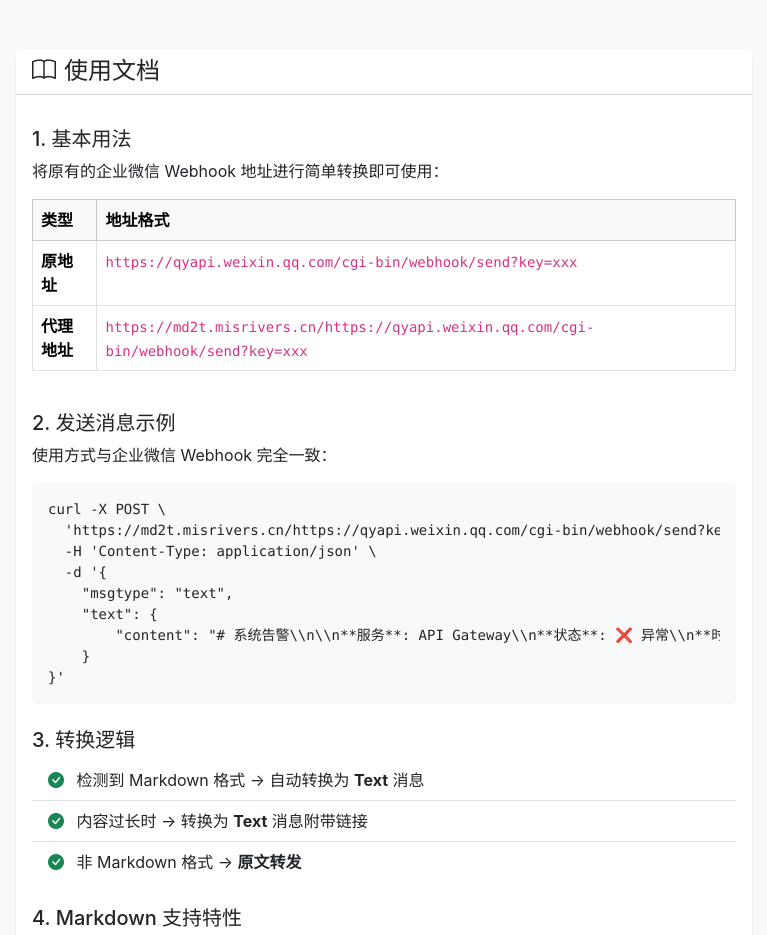
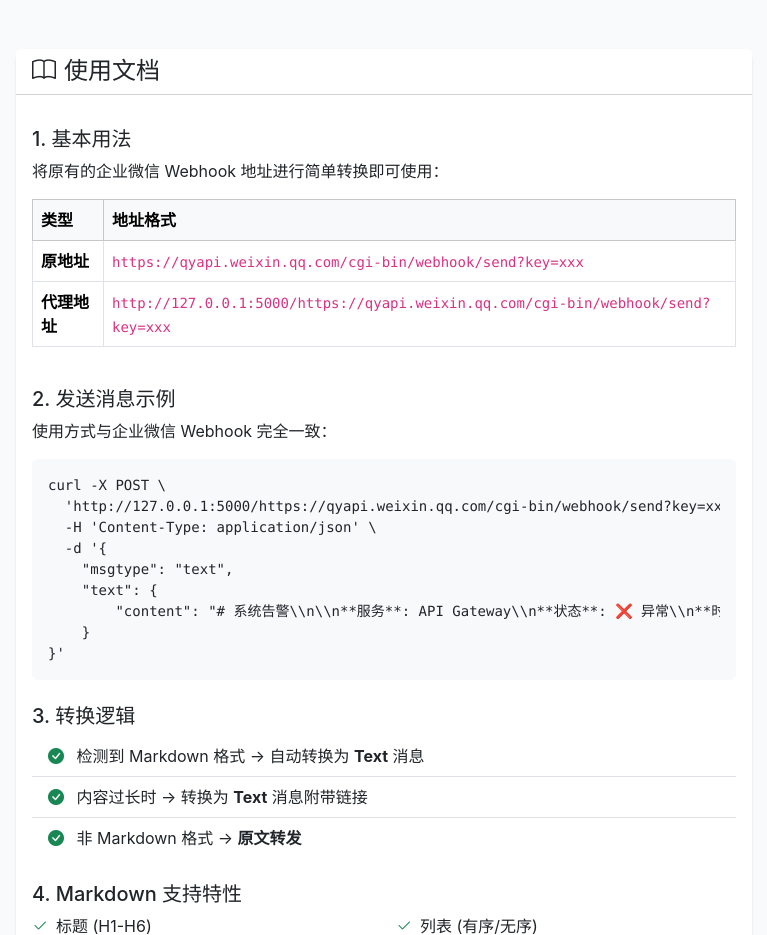
Before and after one commit to MisRivers/md2t, a Flask app: page / in a window 1280 px wide. Shown: the part 680-1615 px from the top of the page, without its empty margins (256-1023 px from the left). Run offline with Flask 3, Linux system fonts and the light colour scheme.

Commit message:
feat: 优化项目配置与更新README
Co-authored-by: traeagent <traeagent@users.noreply.github.com>

```diff
--- a/app.py
+++ b/app.py
@@ -29,6 +29,7 @@ class Config:
     SQLALCHEMY_TRACK_MODIFICATIONS = False
     ADMIN_USERNAME = os.environ.get('ADMIN_USERNAME') or 'admin'
     ADMIN_PASSWORD_HASH = os.environ.get('ADMIN_PASSWORD_HASH') or 'scrypt:32768:8:1$aMwbN4Eo7R13BKFJ$8b7e0dd3bfa4ac758a1ab2a5fd20d3c2415089adad6ec7f4d9edf72b12a6c89e1d20979eed01419a04418ce4af380ed4673153234977ecc0601f1c358e9ecdd1'
+    DOMAIN = os.environ.get('DOMAIN') or 'http://127.0.0.1:5000'
     BASE_URL = os.environ.get('BASE_URL') or 'http://127.0.0.1:5000'
     MAX_CONTENT_LENGTH = 10 * 1024 * 1024  # 10MB
     PERMANENT_SESSION_LIFETIME = timedelta(hours=24)
@@ -324,7 +325,7 @@ def require_admin(f):
 @app.route('/')
 def index():
     """首页"""
-    return render_template('index.html')
+    return render_template('index.html', domain=app.config['DOMAIN'])
 
 
 def get_admin_password_hash():
--- a/docker-compose.yml
+++ b/docker-compose.yml
@@ -11,6 +11,7 @@ services:
       - SECRET_KEY=${SECRET_KEY:-change-me-in-production}
       - ADMIN_USERNAME=${ADMIN_USERNAME:-admin}
       - ADMIN_PASSWORD_HASH=${ADMIN_PASSWORD_HASH}
+      - DOMAIN=${DOMAIN:-http://localhost}
       - BASE_URL=${BASE_URL:-http://localhost:5000}
       - DATABASE_URL=sqlite:///data/md2t.db
     volumes:
--- a/templates/index.html
+++ b/templates/index.html
@@ -83,7 +83,7 @@
                                 </tr>
                                 <tr>
                                     <td><strong>代理地址</strong></td>
-                                    <td><code>https://md2t.misrivers.cn/https://qyapi.weixin.qq.com/cgi-bin/webhook/send?key=xxx</code></td>
+                                    <td><code>{{ domain }}/https://qyapi.weixin.qq.com/cgi-bin/webhook/send?key=xxx</code></td>
                                 </tr>
                             </tbody>
                         </table>
@@ -94,7 +94,7 @@
 
                     <div class="bg-light p-3 rounded">
                         <pre class="mb-0"><code class="language-bash">curl -X POST \
-  'https://md2t.misrivers.cn/https://qyapi.weixin.qq.com/cgi-bin/webhook/send?key=xxx' \
+  '{{ domain }}/https://qyapi.weixin.qq.com/cgi-bin/webhook/send?key=xxx' \
   -H 'Content-Type: application/json' \
   -d '{
     "msgtype": "text",
```
Also changed, not shown: README.md, 2 other files.
